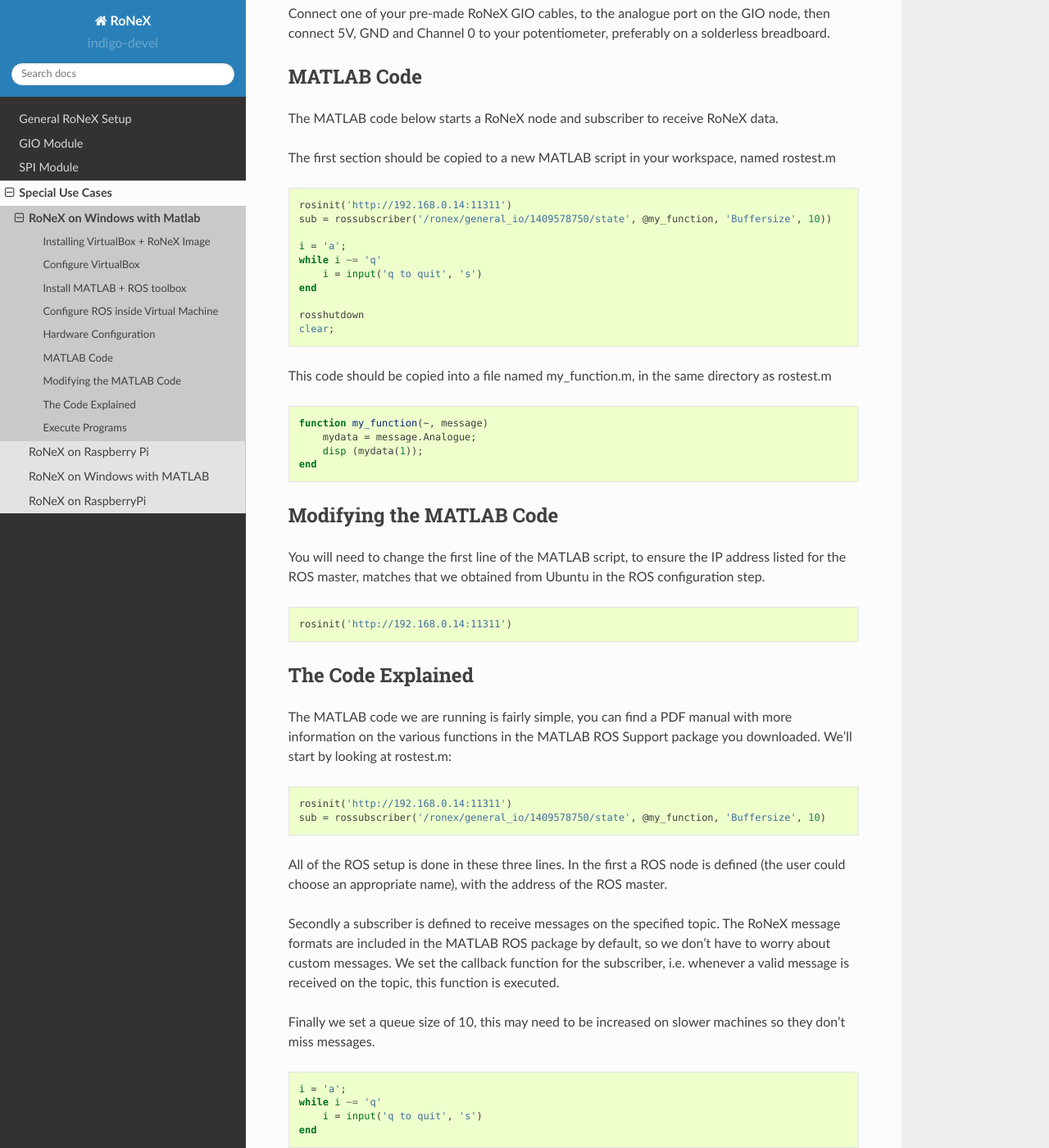
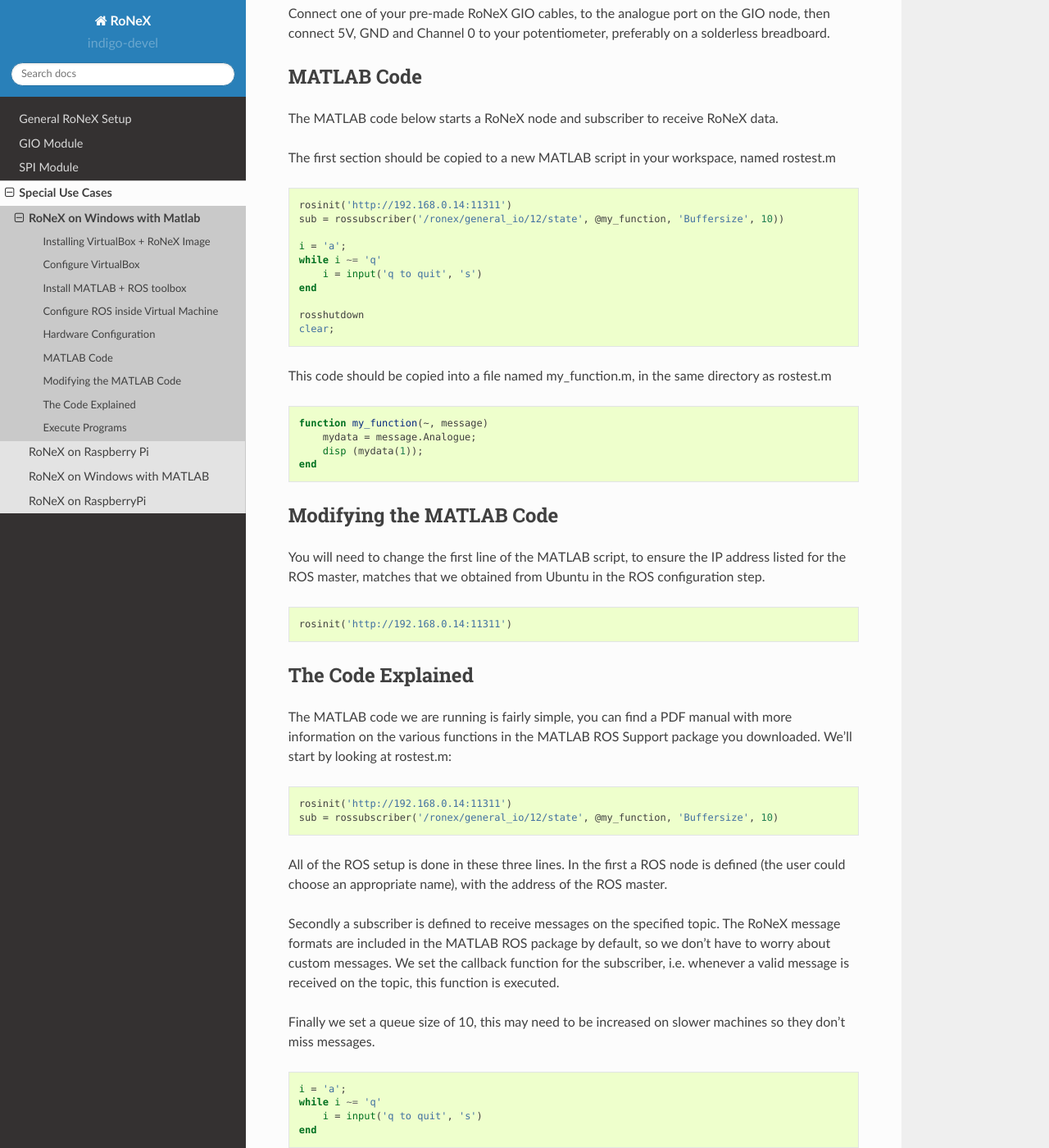
Before and after one commit to shadow-robot/sr-ronex, a Sphinx documentation site: the page built from docs/Special/RoNeX-on-Windows-VirtualBox-and-MATLAB.rst, in a window 1280 px wide and 1400 px high, scrolled down 2020 px. Shown: the whole window at 82% size. Built offline with Sphinx 7.4.7 and the Read the Docs theme 2.0.0, drawn with Linux system fonts in a browser that asks for light colours.

Commit message:
Set serial number 12

```diff
--- a/docs/Special/RoNeX-on-Windows-VirtualBox-and-MATLAB.rst
+++ b/docs/Special/RoNeX-on-Windows-VirtualBox-and-MATLAB.rst
@@ -121,7 +121,7 @@
 .. code-block:: matlab
 
     rosinit('http://192.168.0.14:11311')
-    sub = rossubscriber('/ronex/general_io/1409578750/state', @my_function, 'Buffersize', 10))
+    sub = rossubscriber('/ronex/general_io/12/state', @my_function, 'Buffersize', 10))
 
     i = 'a';
     while i ~= 'q'
@@ -162,7 +162,7 @@
 .. code-block:: matlab
 
     rosinit('http://192.168.0.14:11311')
-    sub = rossubscriber('/ronex/general_io/1409578750/state', @my_function, 'Buffersize', 10)
+    sub = rossubscriber('/ronex/general_io/12/state', @my_function, 'Buffersize', 10)
 
 All of the ROS setup is done in these three lines. In the first a ROS
 node is defined (the user could choose an appropriate name),
```
